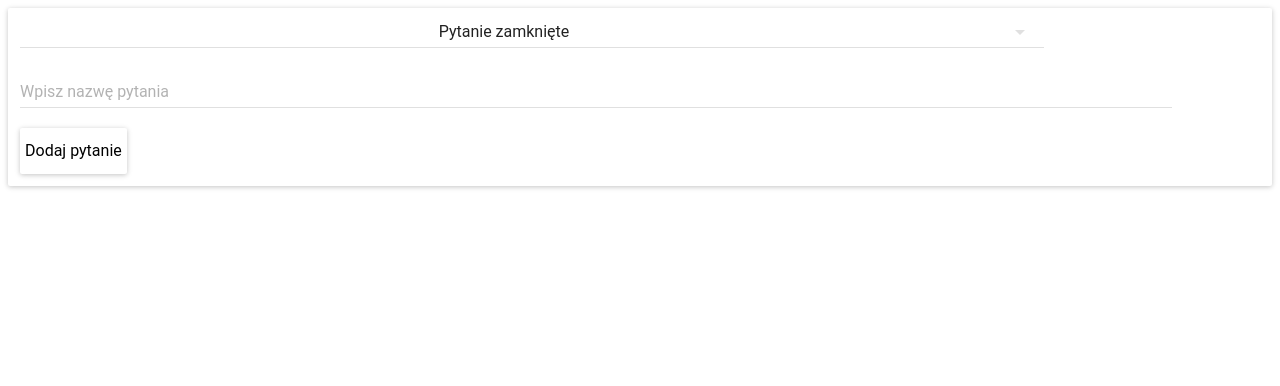
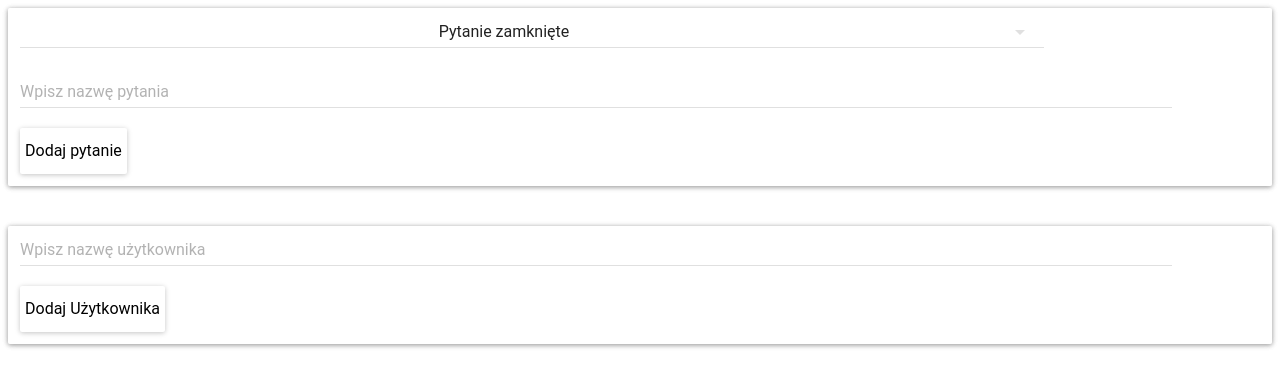
Before and after one commit to MarcinGal/Survey-administrator-panel-app, a React (Create React App) app: page / in a window 1280 px wide. Shown: the top 386 px of the page. Built offline with nearby package versions, Linux system fonts and the light colour scheme.

Commit message:
adding users functionallity added

```diff
--- /dev/null
+++ b/src/AddUser.js
@@ -0,0 +1,37 @@
+import React from 'react'
+import TextField from 'material-ui/TextField';
+import RaisedButton from 'material-ui/RaisedButton';
+import Paper from 'material-ui/Paper';
+
+const style = {
+    newUserNameStyle: {
+        width: "90vw",
+        marginLeft: "12px"
+    },
+    button: {
+        margin: "12px",
+        padding: "5px"
+    }
+}
+
+
+const AddUser = (props) => (
+    <div>
+        <Paper>
+            <TextField
+                value={props.newUserName}
+                onChange={props.onNewUserNameChangeHandler}
+                hintText="Wpisz nazwę użytkownika"
+                style={style.newUserNameStyle}
+            />
+            <RaisedButton
+                onClick={props.addUser}
+                onChange={props.onNewUserNameChangeHandler}
+                style={style.button}
+            >Dodaj Użytkownika
+            </RaisedButton>
+        </Paper>
+    </div>
+)
+
+export default AddUser
--- /dev/null
+++ b/src/AllUsers.js
@@ -0,0 +1,67 @@
+import React from 'react'
+import AddUser from './AddUser'
+import UsersList from './UsersList'
+import Paper from 'material-ui/Paper'
+
+const style = {
+    paper: {
+      marginTop: '40px'
+    }
+  }
+
+class AllUsers extends React.Component {
+    state = JSON.parse(localStorage.getItem('UsersState'))
+        ||
+        {
+            users: [],
+            newUserName: '',
+        }
+
+    componentDidUpdate() {
+        this.saveInLocalStorage()
+    }
+
+    saveInLocalStorage = () => localStorage.setItem(
+        'UsersState',
+        JSON.stringify(this.state)
+    )
+
+    createUser = (name) => ({
+        key: Date.now(),
+        userName: name
+    })
+
+    addUser = () => this.setState({
+        users: this.state.users.concat(
+            this.createUser(
+                this.state.newUserName
+            )
+        ),
+        newUserName: ''
+    })
+
+    onNewUserNameChangeHandler = event => this.setState({ newUserName: event.target.value })
+
+    render() {
+        return (
+            <Paper
+            style={style.paper}
+            >
+                <AddUser
+                    newUserName={this.state.newUserName}
+                    onNewUserNameChangeHandler={this.onNewUserNameChangeHandler}
+                    addUser={this.addUser}
+                >
+                </AddUser>
+                <UsersList
+                    usersList={this.state.users}
+                    userName={this.userName}
+                    newUserName={this.state.newUserName}
+                >
+                </UsersList>
+            </Paper>
+        )
+    }
+}
+
+export default AllUsers
--- a/src/App.js
+++ b/src/App.js
@@ -1,11 +1,13 @@
 import React from 'react'
 import Survey from './Survey'
+import AllUsers from './AllUsers'
 
 class App extends React.Component {
   render() {
     return (
       <div className="App">
         <Survey/>
+        <AllUsers/>
       </div>
     );
   }
--- a/src/Survey.js
+++ b/src/Survey.js
@@ -1,6 +1,7 @@
-import React from 'react';
+import React from 'react'
 import AddQuestion from './AddQuestion'
 import QuestionsList from './QuestionsList'
+import Paper from 'material-ui/Paper'
 
 class Survey extends React.Component {
     state = JSON.parse(localStorage.getItem('singleSurveyState'))
@@ -46,7 +47,7 @@ class Survey extends React.Component {
 
     render() {
         return (
-            <div>
+            <Paper>
                 <AddQuestion
                     newQuestionText={this.state.newQuestionText}
                     onNewQuestionTextChangeHandler={this.onNewQuestionTextChangeHandler}
@@ -64,7 +65,7 @@ class Survey extends React.Component {
                     newQuestionText={this.state.newQuestionText}
                 >
                 </QuestionsList>
-            </div>
+            </Paper>
         )
     }
 }
--- /dev/null
+++ b/src/User.js
@@ -0,0 +1,19 @@
+import React from 'react';
+import Paper from 'material-ui/Paper';
+
+const style = {
+  paper: {
+    marginTop: '5px',
+    padding: '2px'
+  }
+}
+
+const User = (props) => (
+  <Paper
+    style={style.paper}
+  >
+    <p>{props.user.userName}</p>
+  </Paper>
+)
+
+export default User
--- /dev/null
+++ b/src/UsersList.js
@@ -0,0 +1,21 @@
+import React from 'react'
+import User from './User'
+import Paper from 'material-ui/Paper';
+
+const UsersList = (props) => (
+    <Paper>
+        {
+            props.usersList &&
+            props.usersList.map &&
+            props.usersList.map(
+                user => (
+                    <User
+                        user={user}
+                    />
+                )
+            )
+        }
+    </Paper>
+)
+
+export default UsersList
```
